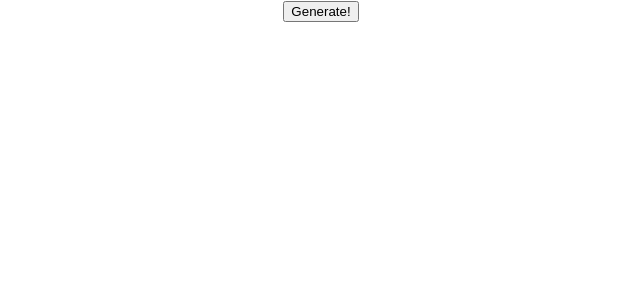
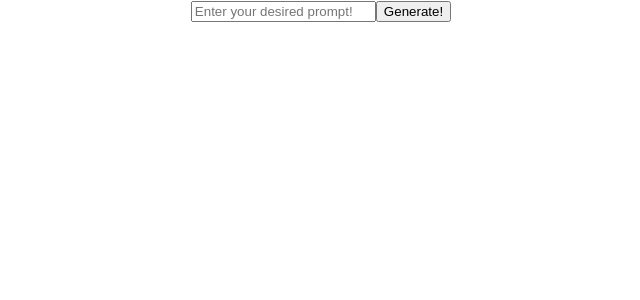
Before and after one commit to ChaseOstien/OpenAI-Blog-Writer, a React (Create React App) app in the folder client/: page / in a window 1280 px wide. Shown: the top 300 px of the page, without its empty margins (319-959 px from the left). Built offline with nearby package versions, Linux system fonts and the light colour scheme; the HTML template or start-up script is replaced by a standard one.

Commit message:
Converted get request to post request to update API prompt with client input

```diff
--- a/client/src/App.js
+++ b/client/src/App.js
@@ -4,20 +4,36 @@ import { useState } from 'react';
 function App() {
     const [blogTitle, setBlogTitle] = useState('')
     const [blogContent, setBlogContent] = useState('')
+    const [clientPrompt, setClientPrompt] = useState('');
+
+    const handleChange = (e) => {
+      setClientPrompt(e.target.value)
+    }
 
     async function fetchBlog() {
+      console.log(clientPrompt)
+      const requestOptions = {
+        method: 'POST',
+        headers: { 'Content-Type': 'application/json' },
+        body: JSON.stringify({ clientPrompt: clientPrompt })
+      };
+
       console.log('Clicked')
-      const response = await fetch('http://127.0.0.1:5000/generate');
+      const response = await fetch('http://127.0.0.1:5000/generate', requestOptions);
+      console.log(response)
       const data = await response.json();
+      console.log(data)
       setBlogTitle(data.title);
       setBlogContent(data.content)
-      console.log(response)
     }
 
 
   return (
     <div className="App">
-      <button className='button' onClick={fetchBlog}>Generate!</button>
+      <form className='form' onSubmit={fetchBlog}>
+        <input type='text' name="clientPrompt" onChange={handleChange} placeholder='Enter your desired prompt!'></input>
+        <button type="submit" className='button'>Generate!</button>
+      </form>
       <h2>{blogTitle}</h2>
       {blogContent.split('\n\n').map((paragraph, index) => (
         <p key={index}>{paragraph}</p>
```
Also changed, not shown: 1 other file (tests, documents, lock files or other folders).
